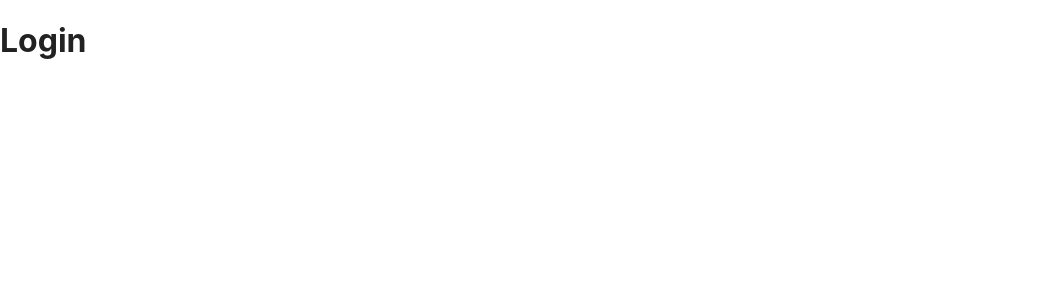
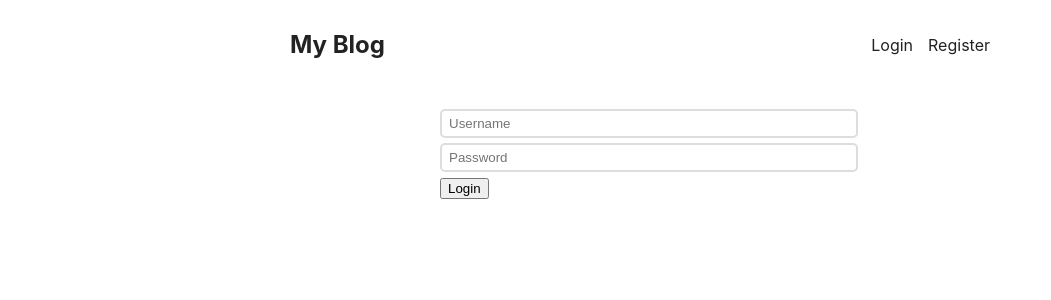
Before and after one commit to skyino7/blog, a React (Create React App) app in the folder client/: page /login in a window 1280 px wide. Shown: the top 300 px of the page, without its empty margins (0-1051 px from the left). Built offline with nearby package versions, Linux system fonts and the light colour scheme.

Commit message:
login and register pages added

```diff
--- a/client/src/App.css
+++ b/client/src/App.css
@@ -65,3 +65,18 @@
   margin: 10px 0;
   line-height: 1.4rem;
 }
+
+form.login, form.register {
+  max-width: 400px;
+  margin: 0 auto;
+}
+
+input {
+  display: block;
+  margin-bottom: 5px;
+  width: 100%;
+  padding: 5px 7px;
+  border: 2px solid #ddd;
+  border-radius: 5px;
+  background-color: #fff;
+}
--- a/client/src/App.js
+++ b/client/src/App.js
@@ -1,25 +1,26 @@
 import './App.css';
-import Header from './header';
-import Post from './post';
+import Layout from './Layout';
+// import Header from './header';
+// import Post from './post';
+import HomePage from './pages/HomePage';
 import {Route, Routes} from "react-router-dom";
+import Login from './pages/Login';
+import Register from './pages/Register';
 
 function App() {
   return (
 
     <Routes>
 
-      <Route index element={
-        <main>
-          <Header />
-          <Post />
-          <Post />
-          <Post />
-        </main>
-      } />
+      <Route path="/" element={<Layout />}>
 
-      <Route path="/login" element={
-        <h1>Login</h1>
-      } />
+        <Route index element={<HomePage />} />
+
+        <Route path="/login" element={<Login />} />
+
+        <Route path="/register" element={<Register />} />
+
+      </Route>
 
     </Routes>
 
--- a/client/src/Layout.js
+++ b/client/src/Layout.js
@@ -1,10 +1,12 @@
 import React from 'react'
 import Header from './header'
+import { Outlet } from 'react-router-dom'
 
 const Layout = () => {
   return (
     <main>
         <Header />
+        <Outlet />
     </main>
   )
 }
--- a/client/src/header.js
+++ b/client/src/header.js
@@ -4,7 +4,7 @@
 const Header = () => {
   return (
     <header>
-        <a href="/" className="logo">My Blog</a>
+        <Link to="/" className="logo">My Blog</Link>
         <nav>
             <Link to="/login">Login</Link>
             <Link to="/register">Register</Link>
--- /dev/null
+++ b/client/src/pages/HomePage.js
@@ -0,0 +1,14 @@
+import React from 'react'
+import Post from '../post'
+
+const homepage = () => {
+  return (
+    <>
+        <Post />
+        <Post />
+        <Post />
+    </>
+  )
+}
+
+export default homepage
--- /dev/null
+++ b/client/src/pages/Login.js
@@ -0,0 +1,13 @@
+import React from 'react'
+
+const Login = () => {
+  return (
+    <form className="login">
+        <input type="text" placeholder="Username" />
+        <input type="password" placeholder="Password" />
+        <button>Login</button>
+    </form>
+  )
+}
+
+export default Login
--- /dev/null
+++ b/client/src/pages/Register.js
@@ -0,0 +1,13 @@
+import React from 'react'
+
+const Register = () => {
+  return (
+    <form className="register">
+        <input type="text" placeholder="Username" />
+        <input type="password" placeholder="Password" />
+        <button>Register</button>
+    </form>
+  )
+}
+
+export default Register
```
